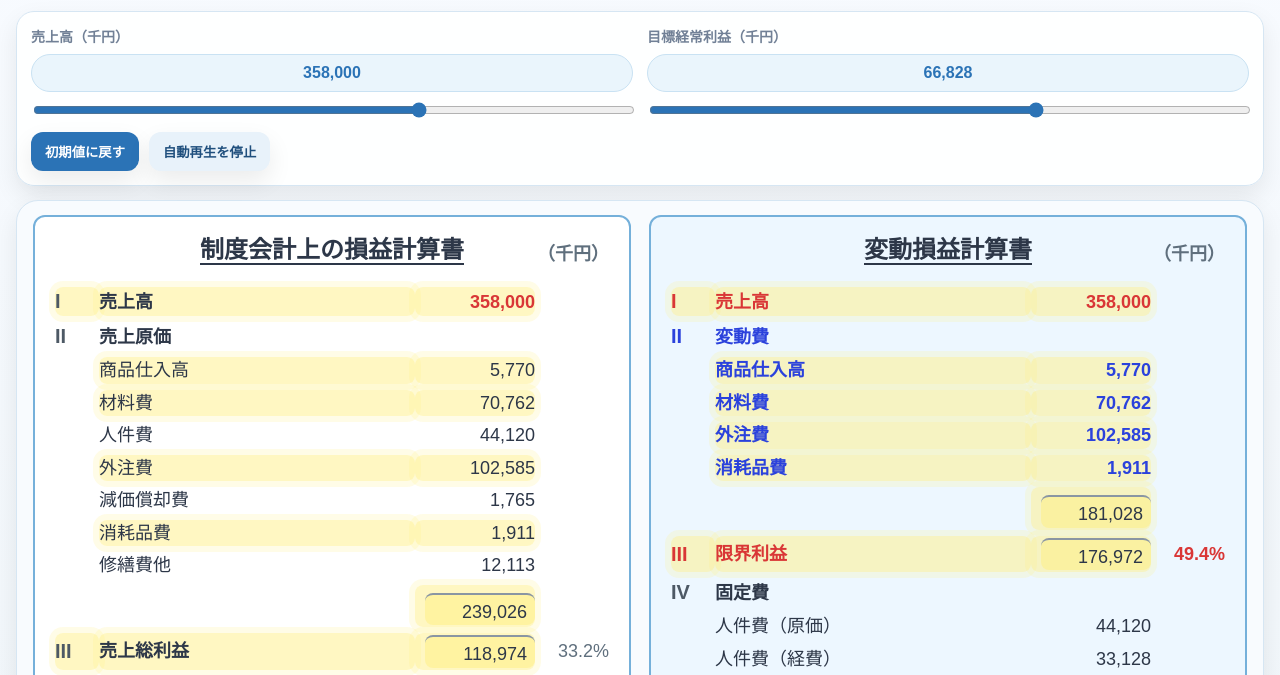
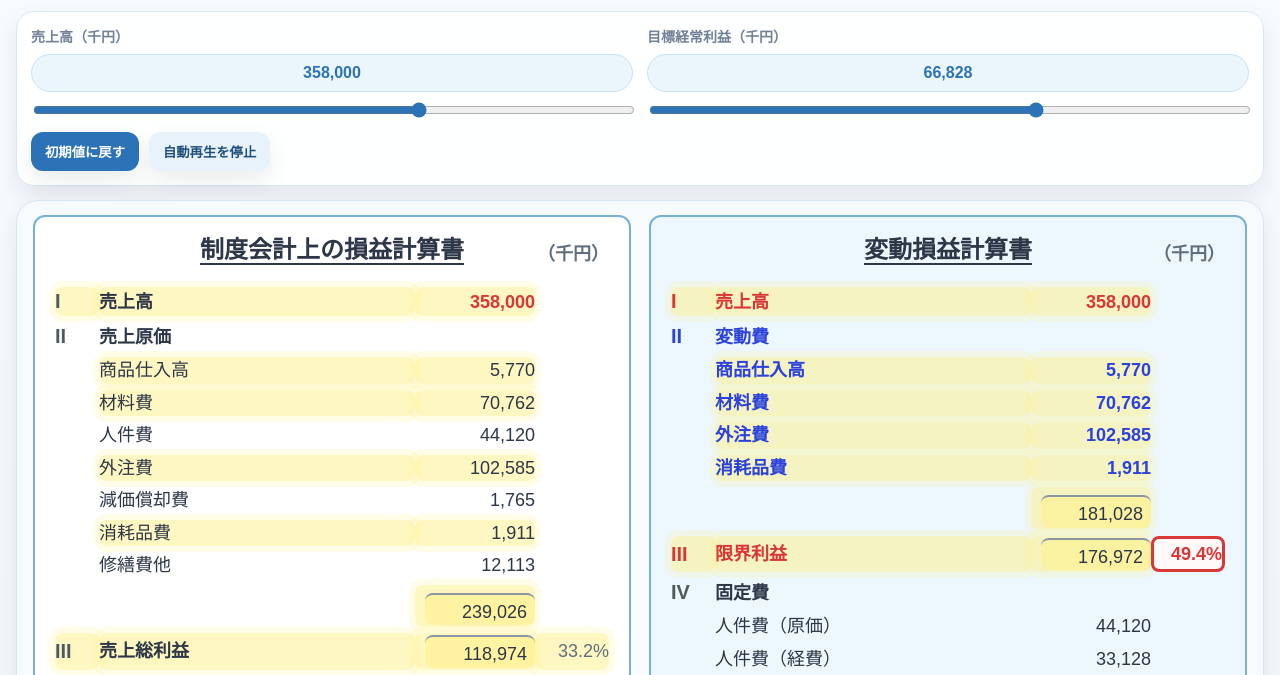
Before and after one commit to takatrp/seido-hendou, a plain HTML site: page index.html in a window 1280 px wide. Both pictures are taken after a click on the button "売上を自動で動かす". Shown: the part 94-769 px from the top of the page. Drawn offline with Linux system fonts and the light colour scheme.

Commit message:
限界利益率セルの黄色ハイライトを無効化

```diff
--- a/index.html
+++ b/index.html
@@ -247,11 +247,22 @@
 
     .pl-table tr.changed td.roman,
     .pl-table tr.changed td.name,
-    .pl-table tr.changed td.amt {
+    .pl-table tr.changed td.amt,
+    .pl-table tr.changed td.pct {
       background: rgba(255, 238, 121, .45);
       box-shadow: 0 0 0 6px rgba(255, 238, 121, .18);
       border-radius: 8px;
       transition: background-color .18s ease, box-shadow .18s ease;
+    }
+
+    .pl-table tr.changed td.pct.cm-focus {
+      background: transparent;
+      box-shadow: none;
+    }
+
+    .pl-table tr.changed td.pct.cm-focus.active {
+      background: #fff8f8;
+      box-shadow: none;
     }
 
     .pl-table tr.changed .total-line {
@@ -312,6 +323,19 @@
 
     .dot.yellow { background: rgba(255, 200, 0, .9); }
     .dot.red { background: var(--red); }
+
+    .cm-focus {
+      border: 3px solid transparent;
+      border-radius: 8px;
+      padding: 3px 8px;
+      font-weight: 900;
+      transition: border-color .18s ease, background-color .18s ease;
+    }
+
+    .cm-focus.active {
+      border-color: var(--red);
+      background: #fff8f8;
+    }
 
     .footnote {
       margin-top: 14px;
@@ -456,7 +480,7 @@
                   <td class="roman red">III</td>
                   <td class="name red totallabel">限界利益</td>
                   <td class="amt"><span class="total-line red" id="r-cm">143,023</span></td>
-                  <td class="pct red" id="r-cm-pct">49.4%</td>
+                  <td class="pct red cm-focus" id="r-cm-pct">49.4%</td>
                 </tr>
 
                 <tr><td class="roman">IV</td><td class="name totallabel">固定費</td><td class="amt"></td></tr>
@@ -486,6 +510,7 @@
     <div class="legend">
       <span><i class="dot yellow"></i>動いた科目は一時ハイライト</span>
       <span><i class="dot red"></i>赤字は売上・限界利益・経常利益など重要指標</span>
+      <span><i class="dot red"></i>限界利益率は売上を動かした時だけ赤枠で強調（変動項目ハイライトとは別表示）</span>
     </div>
 
     <p class="footnote">
@@ -599,6 +624,7 @@
       }
 
       const highlightTimers = new Map();
+      let cmFocusTimer = null;
       let previousRendered = null;
       let activeDriver = 'sales';
       let animTimer = null;
@@ -636,9 +662,24 @@
         el.textContent = pct;
         snapshot[id] = pct;
 
+        if (id === 'r-cm-pct') return;
+
         if (previousRendered && previousRendered[id] !== undefined && previousRendered[id] !== pct) {
           setRowHighlight(el);
         }
+      }
+
+      function flashCmFocus() {
+        const el = document.getElementById('r-cm-pct');
+        if (!el) return;
+        el.classList.add('active');
+        if (cmFocusTimer) {
+          clearTimeout(cmFocusTimer);
+        }
+        cmFocusTimer = window.setTimeout(() => {
+          el.classList.remove('active');
+          cmFocusTimer = null;
+        }, 700);
       }
 
       function render(data) {
@@ -683,6 +724,13 @@
         setText('r-op', data.op, snapshot);
         setPct('r-cm-pct', data.cm, data.sales, snapshot);
         setPct('r-op-pct', data.op, data.sales, snapshot);
+
+        const salesChanged = previousRendered
+          && previousRendered['r-sales'] !== undefined
+          && previousRendered['r-sales'] !== snapshot['r-sales'];
+        if (activeDriver === 'sales' && salesChanged) {
+          flashCmFocus();
+        }
 
         ids.salesRange.value = String(data.sales);
         ids.profitRange.value = String(data.op);
```
